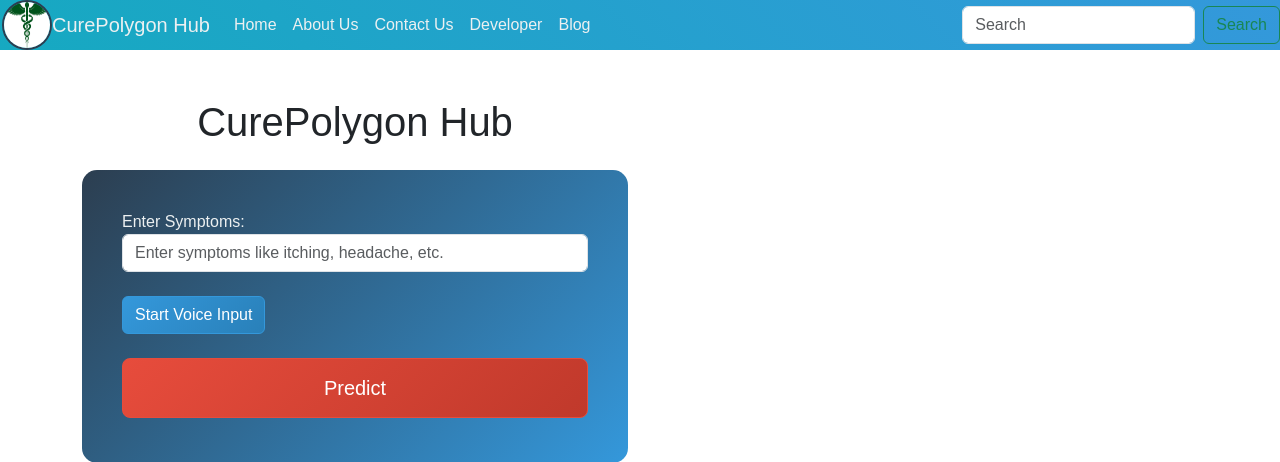
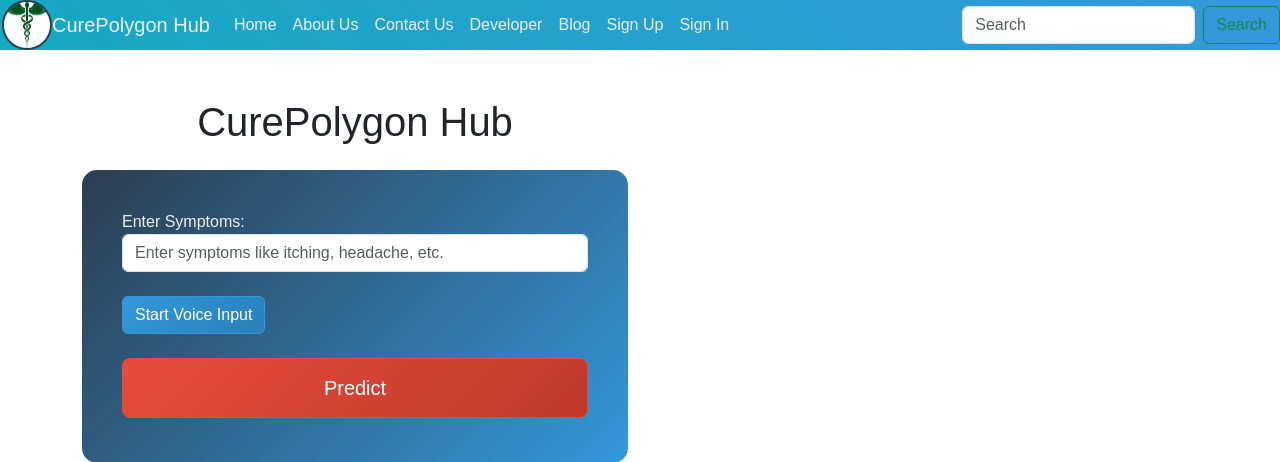
Before and after one commit to Aryansh-kr/CurePolygon, a Flask app: page / in a window 1280 px wide. Shown: the top 462 px of the page. Run offline with Flask 3, Linux system fonts and the light colour scheme; parts of the project's set-up code (start-up, migrations or seed data) failed here and were passed over.

Commit message:
Update index.html

```diff
--- a/templates/index.html
+++ b/templates/index.html
@@ -140,13 +140,14 @@
 
 <body>
     <!-- Navbar -->
+<!-- Navbar -->
 <nav class="navbar navbar-expand-lg">
     <div class="container-fluid p-0">
         <!-- Logo at the top-left corner -->
         <div class="logo">
             <img class="myimg" src="{{ url_for('static', filename='img.jpg') }}" alt="">
         </div>
-            <a class="navbar-brand" href="#"> CurePolygon Hub</a>
+        <a class="navbar-brand" href="#">CurePolygon Hub</a>
         <button class="navbar-toggler" type="button" data-bs-toggle="collapse" data-bs-target="#navbarContent"
             aria-controls="navbarContent" aria-expanded="false" aria-label="Toggle navigation">
             <span class="navbar-toggler-icon"></span>
@@ -168,6 +169,12 @@
                 <li class="nav-item">
                     <a class="nav-link" href="/blog">Blog</a>
                 </li>
+                <li class="nav-item">
+                    <a class="nav-link" href="/signup">Sign Up</a>
+                </li>
+                <li class="nav-item">
+                    <a class="nav-link" href="/signin">Sign In</a>
+                </li>
             </ul>
             <form class="d-flex" role="search">
                 <input class="form-control me-2" type="search" placeholder="Search" aria-label="Search">
@@ -176,6 +183,7 @@
         </div>
     </div>
 </nav>
+
 
     <div class="container mt-4">
         <div class="row">
```
Lines whose indentation alone changed are shown as unchanged.
